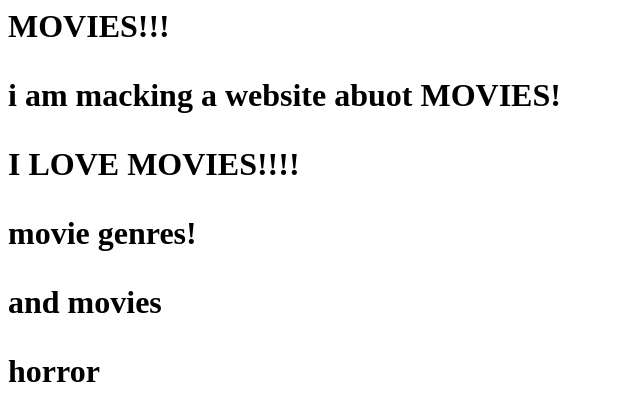
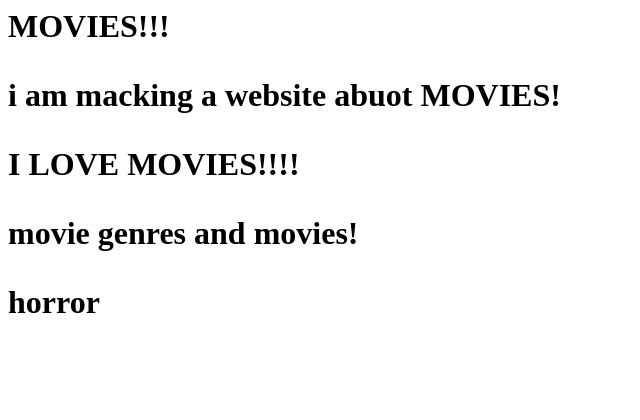
Before and after one commit to dimondgrace/DimondGrace.github.io, a plain HTML site: page index.html in a window 1280 px wide. Shown: the whole page, without its empty margins (0-640 px from the left). Drawn offline with Linux system fonts and the light colour scheme.

Commit message:
inbox.html

```diff
--- a/index.html
+++ b/index.html
@@ -6,8 +6,8 @@
       <p>I LOVE MOVIES!!!!
         </body>
     </html>
-        <p>movie genres!
-        <p>and movies
+        <p>movie genres and movies!
+
         <p>horror
         <p>
         <p>
```
